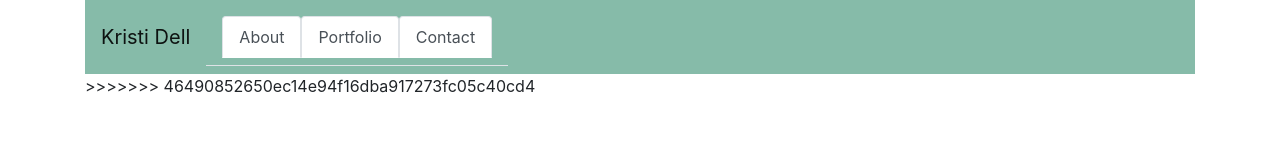
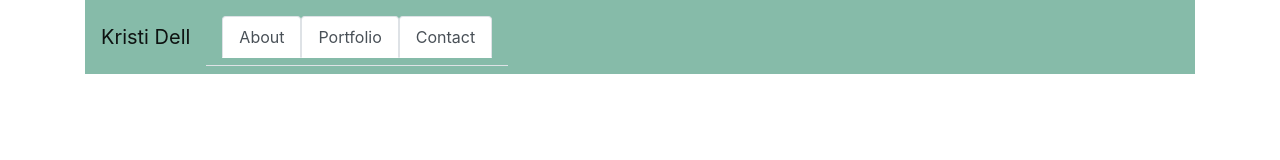
Before and after one commit to Kristi-D/Bootstrap-Homework-, a plain HTML site: page contact.html in a window 1280 px wide. Drawn offline with nearby package versions, Linux system fonts and the light colour scheme.

Commit message:
Deleted
Unnecessary information

```diff
--- a/contact.html
+++ b/contact.html
@@ -62,5 +62,5 @@
 
 
 </body>
->>>>>>> 46490852650ec14e94f16dba917273fc05c40cd4
+
 </html>
```
Also changed, not shown: index.html (+1 -1 lines), portfolio.html (+1 -1 lines).
